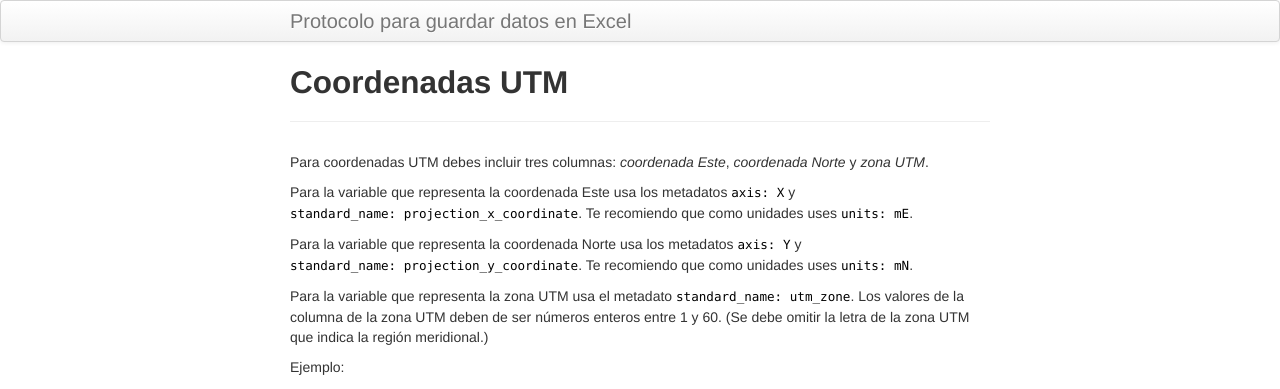
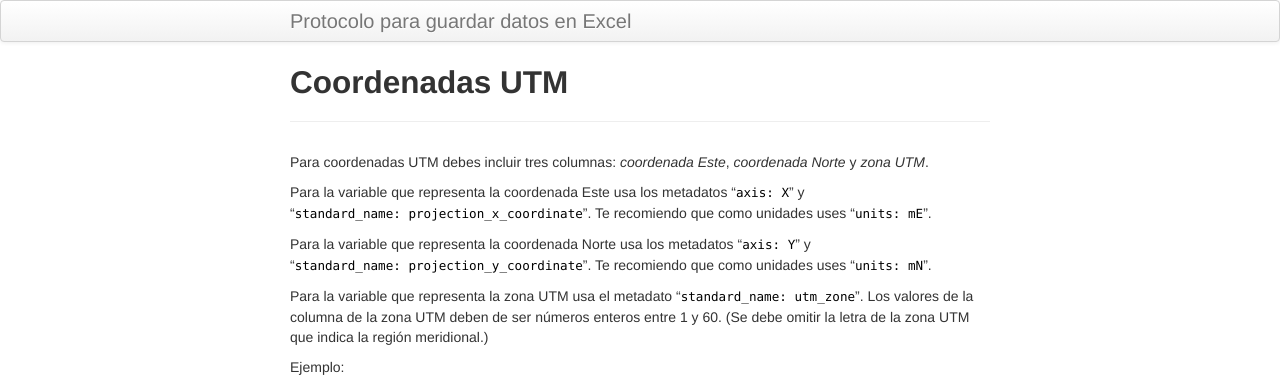
Before and after one commit to MaritzaB/datos_en_excel, a Jekyll site: the page built from pages/utm.md, in a window 1280 px wide. Shown: the top 389 px of the page. Built offline with Jekyll 4.4.1, drawn with Linux system fonts in a browser that asks for light colours.

```diff
--- a/pages/utm.md
+++ b/pages/utm.md
@@ -6,11 +6,11 @@ description: "Para coordenadas UTM debes incluir tres columnas: coordenada Este,
 
 Para coordenadas UTM debes incluir tres columnas: _coordenada Este_, _coordenada Norte_ y _zona UTM_.
 
-Para la variable que representa la coordenada Este usa los metadatos `axis: X` y `standard_name: projection_x_coordinate`. Te recomiendo que como unidades uses `units: mE`.
+Para la variable que representa la coordenada Este usa los metadatos "`axis: X`" y "`standard_name: projection_x_coordinate`". Te recomiendo que como unidades uses "`units: mE`".
 
-Para la variable que representa la coordenada Norte usa los metadatos `axis: Y` y `standard_name: projection_y_coordinate`. Te recomiendo que como unidades uses `units: mN`.
+Para la variable que representa la coordenada Norte usa los metadatos "`axis: Y`" y "`standard_name: projection_y_coordinate`". Te recomiendo que como unidades uses "`units: mN`".
 
-Para la variable que representa la zona UTM usa el metadato `standard_name: utm_zone`. Los valores de la columna de la zona UTM deben de ser números enteros entre 1 y 60. (Se debe omitir la letra de la zona UTM que indica la región meridional.)
+Para la variable que representa la zona UTM usa el metadato "`standard_name: utm_zone`". Los valores de la columna de la zona UTM deben de ser números enteros entre 1 y 60. (Se debe omitir la letra de la zona UTM que indica la región meridional.)
 
 Ejemplo:
 
```
